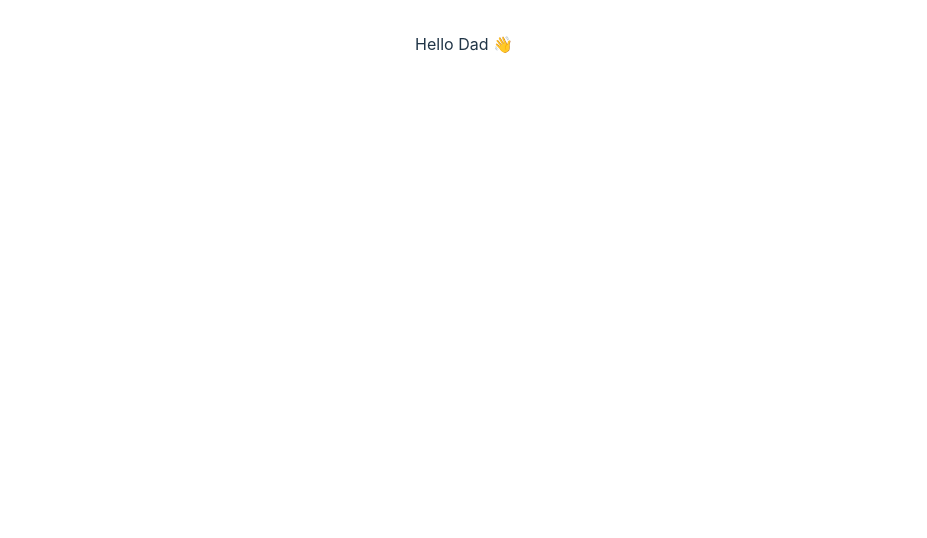
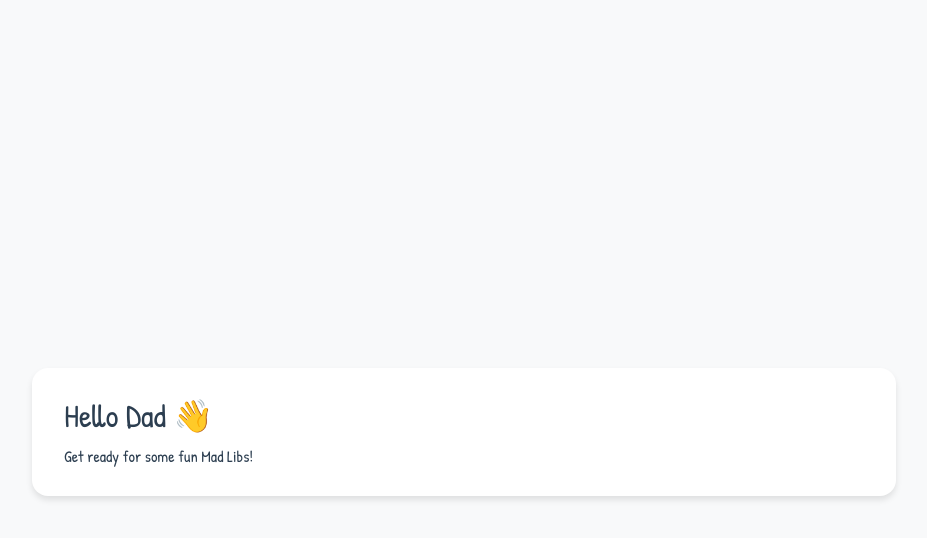
Before and after one commit to lmshepherd/nolanlovesdada, a React (Vite) app in the folder fatherly-madlibs/: page / in a window 1280 px wide. Shown: the top 538 px of the page, without its empty margins (176-1103 px from the left). Built offline with nearby package versions, Linux system fonts and the light colour scheme.

Commit message:
feat: add theme setup and layout component

```diff
--- a/fatherly-madlibs/src/App.tsx
+++ b/fatherly-madlibs/src/App.tsx
@@ -1,8 +1,11 @@
+import Layout from './components/Layout';
+
 const App = () => {
   return (
-    <div className="app">
-      Hello Dad 👋
-    </div>
+    <Layout>
+      <h1 style={{ fontSize: '2rem', marginBottom: '1rem' }}>Hello Dad 👋</h1>
+      <p>Get ready for some fun Mad Libs!</p>
+    </Layout>
   );
 };
 
--- /dev/null
+++ b/fatherly-madlibs/src/components/Layout.tsx
@@ -0,0 +1,37 @@
+import type { ReactNode } from 'react';
+import { colors } from '../theme/colors';
+
+interface LayoutProps {
+  children: ReactNode;
+}
+
+const Layout = ({ children }: LayoutProps) => {
+  return (
+    <div
+      style={{
+        backgroundColor: colors.background,
+        minHeight: '100vh',
+        display: 'flex',
+        flexDirection: 'column',
+        alignItems: 'center',
+        justifyContent: 'center',
+        padding: '2rem',
+      }}
+    >
+      <main
+        style={{
+          backgroundColor: colors.white,
+          borderRadius: '1rem',
+          boxShadow: '0 4px 6px rgba(0, 0, 0, 0.1)',
+          padding: '2rem',
+          maxWidth: '800px',
+          width: '100%',
+        }}
+      >
+        {children}
+      </main>
+    </div>
+  );
+};
+
+export default Layout;
--- a/fatherly-madlibs/src/index.css
+++ b/fatherly-madlibs/src/index.css
@@ -1,68 +1,73 @@
+@import url('https://fonts.googleapis.com/css2?family=Patrick+Hand&display=swap');
+
+/* http://meyerweb.com/eric/tools/css/reset/
+   v2.0 | 20110126
+   License: none (public domain)
+*/
+html, body, div, span, applet, object, iframe,
+h1, h2, h3, h4, h5, h6, p, blockquote, pre,
+a, abbr, acronym, address, big, cite, code,
+del, dfn, em, img, ins, kbd, q, s, samp,
+small, strike, strong, sub, sup, tt, var,
+b, u, i, center,
+dl, dt, dd, ol, ul, li,
+fieldset, form, label, legend,
+table, caption, tbody, tfoot, thead, tr, th, td,
+article, aside, canvas, details, embed,
+figure, figcaption, footer, header, hgroup,
+menu, nav, output, ruby, section, summary,
+time, mark, audio, video {
+  margin: 0;
+  padding: 0;
+  border: 0;
+  font-size: 100%;
+  font: inherit;
+  vertical-align: baseline;
+}
+
+/* HTML5 display-role reset for older browsers */
+article, aside, details, figcaption, figure,
+footer, header, hgroup, menu, nav, section {
+  display: block;
+}
+
+body {
+  line-height: 1;
+}
+
+ol, ul {
+  list-style: none;
+}
+
+blockquote, q {
+  quotes: none;
+}
+
+blockquote:before, blockquote:after,
+q:before, q:after {
+  content: '';
+  content: none;
+}
+
+table {
+  border-collapse: collapse;
+  border-spacing: 0;
+}
+
+/* Base styles */
 :root {
-  font-family: Inter, system-ui, Avenir, Helvetica, Arial, sans-serif;
+  font-family: 'Patrick Hand', cursive;
   line-height: 1.5;
   font-weight: 400;
-
-  color-scheme: light dark;
-  color: rgba(255, 255, 255, 0.87);
-  background-color: #242424;
-
-  font-synthesis: none;
-  text-rendering: optimizeLegibility;
-  -webkit-font-smoothing: antialiased;
-  -moz-osx-font-smoothing: grayscale;
-}
-
-a {
-  font-weight: 500;
-  color: #646cff;
-  text-decoration: inherit;
-}
-a:hover {
-  color: #535bf2;
+  font-size: 16px;
 }
 
 body {
   margin: 0;
   min-width: 320px;
   min-height: 100vh;
-}
-
-h1 {
-  font-size: 3.2em;
-  line-height: 1.1;
-}
-
-button {
-  border-radius: 8px;
-  border: 1px solid transparent;
-  padding: 0.6em 1.2em;
-  font-size: 1em;
-  font-weight: 500;
-  font-family: inherit;
-  background-color: #1a1a1a;
-  cursor: pointer;
-  transition: border-color 0.25s;
-}
-button:hover {
-  border-color: #646cff;
-}
-button:focus,
-button:focus-visible {
-  outline: 4px auto -webkit-focus-ring-color;
-}
-
-@media (prefers-color-scheme: light) {
-  :root {
-    color: #213547;
-    background-color: #ffffff;
-  }
-  a:hover {
-    color: #747bff;
-  }
-  button {
-    background-color: #f9f9f9;
-  }
+  background-color: #F8F9FA;
+  color: #2C3E50;
 }
 
 .app {
--- /dev/null
+++ b/fatherly-madlibs/src/theme/colors.ts
@@ -0,0 +1,16 @@
+export const colors = {
+  primary: '#4A90E2', // A friendly blue
+  secondary: '#50E3C2', // Mint green
+  accent: '#F5A623', // Warm orange
+  background: '#F8F9FA', // Light gray background
+  text: '#2C3E50', // Dark blue-gray text
+  white: '#FFFFFF',
+  black: '#000000',
+  gray: {
+    light: '#E9ECEF',
+    medium: '#CED4DA',
+    dark: '#495057',
+  },
+  error: '#E74C3C', // Red for errors
+  success: '#2ECC71', // Green for success
+} as const;
```
